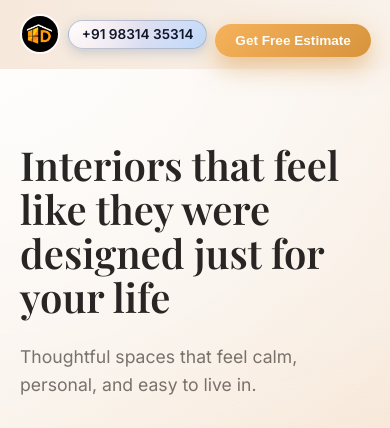
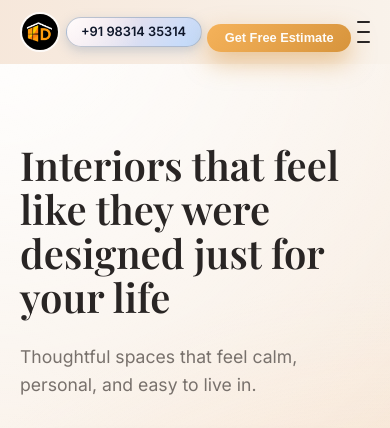
Before and after one commit to decormind9051-max/Decormind-Frontend, a plain HTML site: page index.html in a window 390 px wide. Shown: the top 428 px of the page. Drawn offline with nearby package versions, Linux system fonts and the light colour scheme.

Commit message:
Refine mobile nav alignment

```diff
--- a/styles.css
+++ b/styles.css
@@ -108,6 +108,7 @@ img {
 
 .nav-cta {
   font-size: 0.9rem;
+  line-height: 1.1;
   white-space: nowrap;
 }
 
@@ -119,6 +120,7 @@ img {
   color: #0f172a;
   text-decoration: none;
   font-weight: 600;
+   line-height: 1.1;
   white-space: nowrap;
   padding: 0.35rem 0.8rem;
   border-radius: 999px;
@@ -1289,7 +1291,7 @@ select:focus {
     flex-direction: row;
     align-items: center;
     justify-content: space-between;
-    gap: 0.5rem;
+    gap: 0.35rem;
     position: fixed;
     top: 0;
     left: 0;
@@ -1337,18 +1339,22 @@ select:focus {
     display: flex;
     flex-direction: row;
     align-items: center;
-    gap: 0.5rem;
+    gap: 0.35rem;
     order: 2;
+    flex-shrink: 1;
   }
 
   .nav-phone {
     text-align: right;
-    font-size: 0.85rem;
+    font-size: 0.8rem;
+    line-height: 1.1;
+    padding: 0.45rem 0.9rem;
   }
 
   .nav-cta {
-    padding: 0.55rem 1.25rem;
-    font-size: 0.85rem;
+    padding: 0.45rem 1.1rem;
+    font-size: 0.8rem;
+    line-height: 1.1;
   }
 
   .drawer-close {
```
